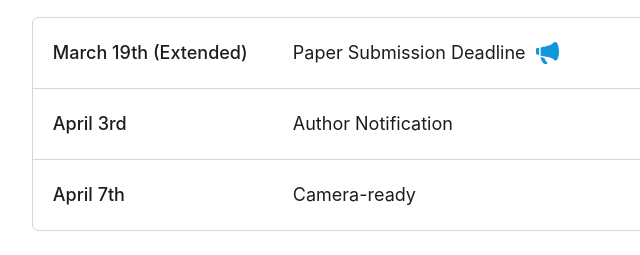
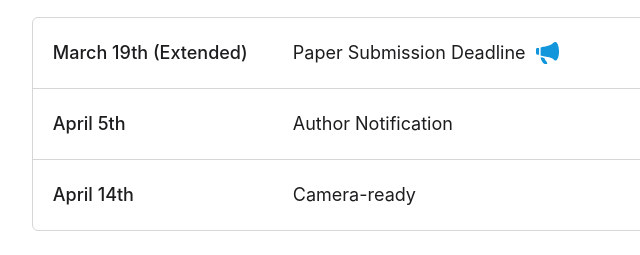
Before and after one commit to mengqitian/workshop, a plain HTML site: page index.html in a window 1280 px wide. Shown: the part 3408-3663 px from the top of the page, 173-813 px from the left. Drawn offline with Linux system fonts and the light colour scheme.

Commit message:
date update

```diff
--- a/index.html
+++ b/index.html
@@ -252,11 +252,11 @@
                     </td>
                 </tr>
                 <tr>
-                    <td><b>April 3rd</b></td>
+                    <td><b>April 5th</b></td>
                     <td>Author Notification</td>
                 </tr>
                 <tr>
-                    <td><b>April 7th</b></td>
+                    <td><b>April 14th</b></td>
                     <td>Camera-ready</td>
                 </tr>
             </tbody>
```
